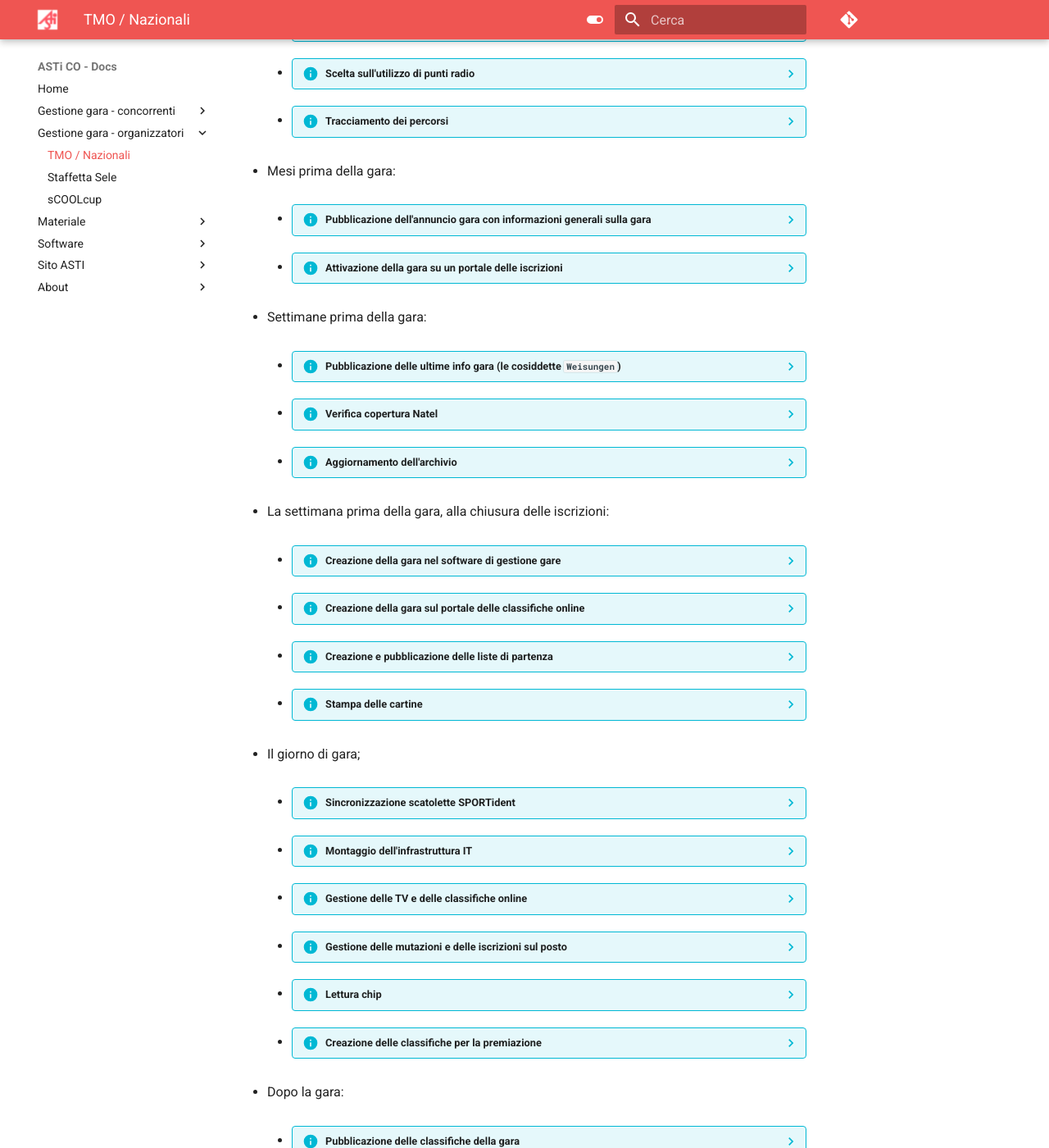
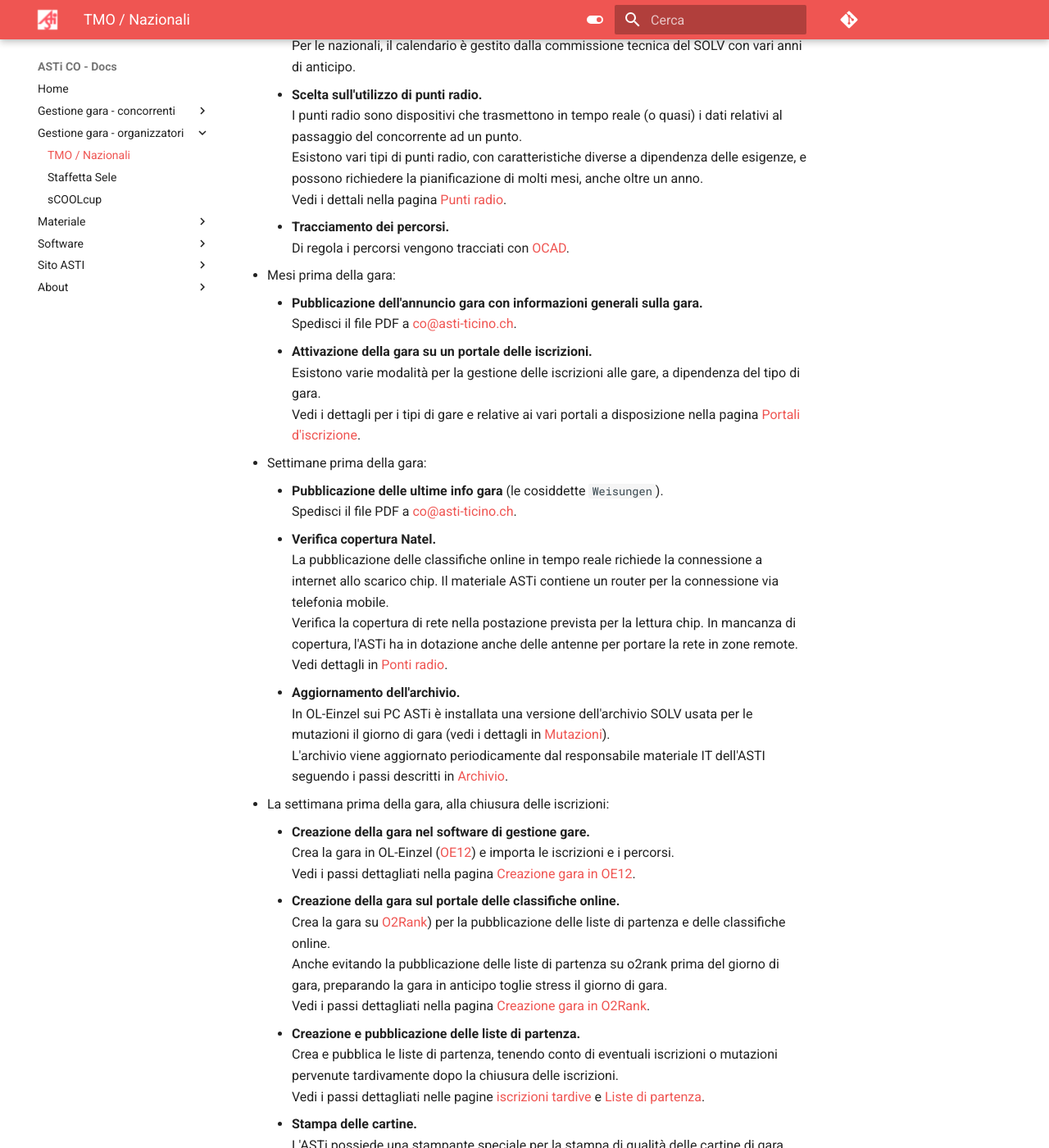
Before and after one commit to asti-co/doc, an MkDocs documentation site: the page built from docs/gestione_gara_org/tmo_nazionali.md, in a window 1280 px wide and 1400 px high, scrolled down 397 px. Shown: the whole window at 82% size. Built offline with MkDocs 1.6.1 and Material for MkDocs 9.7.7, drawn with Linux system fonts in a browser that asks for light colours; comment, search, counter and statistics services are not loaded; some of the changed lines change nothing that is shown; some of the changed text lies outside the part shown.

Commit message:
correzione errori e formattazione

```diff
--- a/docs/gestione_gara_org/tmo_nazionali.md
+++ b/docs/gestione_gara_org/tmo_nazionali.md
@@ -2,83 +2,83 @@
 Questa sezione descrive le attività relative all'IT gestite dall'organizzatore di gare "normali" come TMO o gare Nazionali.
 
 
-Le descrizioni si basano sul software [OL-Einzel](../software/oe12/) per la gestione delle gare ed è richiesta una certa dimestichezza con il software e il suo uso generale (vedi [Software > OE12 > Interfaccia Grafica](../software/oe12/interfaccia_grafica.md).
+Le descrizioni si basano sul software [OL-Einzel](../software/oe12/) per la gestione delle gare ed è richiesta una certa dimestichezza con il software e il suo uso generale (vedi [Software > OE12 > Interfaccia Grafica](../software/oe12/interfaccia_grafica.md)).
 
 Le azioni sono suddivise in lassi di tempo relative alla data della gara.
 
 - Molti mesi/anni prima della gara:
-    - ??? Info "Aggiunta della propria gara ai vari calendari delle gare"
+    - **Aggiunta della propria gara ai vari calendari delle gare.**
         Il calendario delle gare ticinesi viene pianificato dalla CTCO 1-2 anni prima.
         Per le nazionali, il calendario è gestito dalla commissione tecnica del SOLV con vari anni di anticipo.
-    - ??? Info "Scelta sull'utilizzo di punti radio"
+    - **Scelta sull'utilizzo di punti radio.**
         I punti radio sono dispositivi che trasmettono in tempo reale (o quasi) i dati relativi al passaggio del concorrente ad un punto.
         Esistono vari tipi di punti radio, con caratteristiche diverse a dipendenza delle esigenze, e possono richiedere la pianificazione di molti mesi, anche oltre un anno.
         Vedi i dettali nella pagina [Punti radio](../materiale/punti_radio.md).
-    - ??? Info "Tracciamento dei percorsi"
+    - **Tracciamento dei percorsi.**
         Di regola i percorsi vengono tracciati con [OCAD](../software/ocad/ocad_tracciatore.md).
 - Mesi prima della gara:
-    - ??? Info "Pubblicazione dell'annuncio gara con informazioni generali sulla gara"
+    - **Pubblicazione dell'annuncio gara con informazioni generali sulla gara.**
         Spedisci il file PDF a [co@asti-ticino.ch](mailto://co@asti-ticino.ch).
-    - ??? Info "Attivazione della gara su un portale delle iscrizioni"
+    - **Attivazione della gara su un portale delle iscrizioni.**
         Esistono varie modalità per la gestione delle iscrizioni alle gare, a dipendenza del tipo di gara.
         Vedi i dettagli per i tipi di gare e relative ai vari portali a disposizione nella pagina [Portali d'iscrizione](../software/portali_iscrizioni/).
 - Settimane prima della gara:
-    - ??? Info "Pubblicazione delle ultime info gara (le cosiddette `Weisungen`)"
+    - **Pubblicazione delle ultime info gara** (le cosiddette `Weisungen`).
         Spedisci il file PDF a [co@asti-ticino.ch](mailto://co@asti-ticino.ch).
-    - ??? Info "Verifica copertura Natel"
+    - **Verifica copertura Natel.**
         La pubblicazione delle classifiche online in tempo reale richiede la connessione a internet allo scarico chip. Il materiale ASTi contiene un router per la connessione via telefonia mobile.
         Verifica la copertura di rete nella postazione prevista per la lettura chip. In mancanza di copertura, l'ASTi ha in dotazione anche delle antenne per portare la rete in zone remote.
         Vedi dettagli in [Ponti radio](../materiale/ponti_radio.md).
-    - ??? Info "Aggiornamento dell'archivio"
+    - **Aggiornamento dell'archivio.**
         In OL-Einzel sui PC ASTi è installata una versione dell'archivio SOLV usata per le mutazioni il giorno di gara (vedi i dettagli in [Mutazioni](../software/oe12/mutazioni_giorno_gara.md)).
         L'archivio viene aggiornato periodicamente dal responsabile materiale IT dell'ASTI seguendo i passi descritti in [Archivio](../software/oe12/archivio.md).
 - La settimana prima della gara, alla chiusura delle iscrizioni:
-    - ??? Info "Creazione della gara nel software di gestione gare"
+    - **Creazione della gara nel software di gestione gare.**
         Crea la gara in OL-Einzel ([OE12](../software/oe12/)) e importa le iscrizioni e i percorsi.
         Vedi i passi dettagliati nella pagina [Creazione gara in OE12](../software/oe12/creazione_gara.md).
-    - ??? Info "Creazione della gara sul portale delle classifiche online"
+    - **Creazione della gara sul portale delle classifiche online.**
         Crea la gara su [O2Rank](http://classifiche.asti-ticino.ch/o2rank/)) per la pubblicazione delle liste di partenza e delle classifiche online.
         Anche evitando la pubblicazione delle liste di partenza su o2rank prima del giorno di gara, preparando la gara in anticipo toglie stress il giorno di gara.
         Vedi i passi dettagliati nella pagina [Creazione gara in O2Rank](../software/o2rank/creazione_gara.md).
-    - ??? Info "Creazione e pubblicazione delle liste di partenza"
+    - **Creazione e pubblicazione delle liste di partenza.**
         Crea e pubblica le liste di partenza, tenendo conto di eventuali iscrizioni o mutazioni pervenute tardivamente dopo la chiusura delle iscrizioni.
         Vedi i passi dettagliati nelle pagine [iscrizioni tardive](../software/oe12/iscrizioni_tardive.md) e [Liste di partenza](../software/oe12/liste_partenza.md).
-    - ??? Info "Stampa delle cartine"
+    - **Stampa delle cartine.**
         L'ASTi possiede una stampante speciale per la stampa di qualità delle cartine di gara, con i colori calibrati. Per la stampa delle descrizioni punti è sufficiente una normale stampante, ad esempio la stampante A4 dell'ASTi.
         Per la stampa delle etichette personalizzate dei concorrenti da attaccare alle cartine, vedi i passi dettagliati nella pagina [Varie pre-gara](../software/oe12/varie_pre_gara.md).
 
 - Il giorno di gara;
-    - ??? Info "Sincronizzazione scatolette SPORTident"
+    - **Sincronizzazione scatolette SPORTident.**
         Sincronizza le scatolette poco prima della posa punti per aggiornare l'orologio interno delle scatolette dei punti.
         La precisione infatti non è altissima e col tempo (tanti giorni tra una gara e l'altra) è probabile che sbaglino anche di vari secondi. Sincronizzando le scatolette assicura una precisione sufficiente per tutta la durata della gara.
         **Nota**: sincronizza soprattutto i `finish` e l'ultimo punto, ma anche le scatolette `clear`, `check`, `start-check` e i punti di riserva (in modo che siano subito utilizzabili in caso di bisogno).
-        Vedi i passi dettagliti nella pagina [Materiale > SPORTIdent > Sincronizzazione Punti](../materiale/sportident/sincronizzazione_punti.md)
-    - ??? Info "Montaggio dell'infrastruttura IT"
+        Vedi i passi dettagliati nella pagina [Materiale > SPORTIdent > Sincronizzazione Punti](../materiale/sportident/sincronizzazione_punti.md)
+    - **Montaggio dell'infrastruttura IT.**
         I PC ASTi 1, 2 e 3 hanno la batteria che non tiene più e funzionano quindi unicamente collegati alla corrente elettrica.
         Quindi usare il PC4 come server e in primo luogo il nuovo PC5 come stazione di lettura, e usare i PC 1, 2 e 3 come stazioni di lettura supplementari. Notare comunque che in mancanza di corrente, anche la rete tra il PC5 e il server salta, e pure le stampantine non funzionano più.
         Vedi i dettaglia nella pagina [Materiale > Rete](../materiale/rete.md).
-    - ??? Info "Gestione delle TV e delle classifiche online"
+    - **Gestione delle TV e delle classifiche online.**
         Le TV mostrano le classifiche prendendo i dati da internet dal portale [O2Rank](http://classifiche.asti-ticino.ch). Pertanto, è necessario creare una gara su O2Rank e caricare le classifiche provvisorie ogni minuto per aggiornare le classifiche online.
         Inoltre, le TV devono avere accesso al WiFi ASTi e avere connessione internet per recuperare i dati.
         Vedi i passi dettagliati nella pagina [Software > O2Rank > Creazione gara](../software/o2rank/concorrenti.md).
-    - ??? Info "Gestione delle mutazioni e delle iscrizioni sul posto"
+    - **Gestione delle mutazioni e delle iscrizioni sul posto.**
         Gestisci le iscrizioni sul posto e le mutazioni in OL-Einzel tenendo conto delle cartine a disposizione in partenza.
         Vedi i passi dettagliati nella pagina [Software > OE12 > Mutazioni](../software/oe12/mutazioni_giorno_gara.md).
-    - ??? Info "Lettura chip"
+    - **Lettura chip.**
         La lettura chip e la gestione delle varie casistiche di errore sia a livello dei singoli concorrenti che a livello di categoria o di gara sono descritte in [Software > OE12](../software/oe12/index.md).
         Vedi i passi dettagliati della lettura nella pagina [Software > OE12 > Lettura Chip](../software/oe12/lettura_chip.md).
-    - ??? Info "Creazione delle classifiche per la premiazione"
+    - **Creazione delle classifiche per la premiazione.**
         Per la premiazione, stampa le classifiche di categoria e genera la classifica TMS.
         Vedi i passi dettagliati nella pagina [Software > OE12 > Classifiche](../software/oe12/classifiche.md).
 - Dopo la gara:
-    - ??? Info "Pubblicazione delle classifiche della gara"
+    - **Pubblicazione delle classifiche della gara.**
         Pubblica le classifiche con i tempi intermedi sul sito SOLV.
         Ricordati anche di mandare le classifiche (comprese quelle TMS) a [co.classifiche@asti-ticino.ch](mailto://co.classifiche@asti-ticino.ch).
         Vedi i passi dettagliati nella pagina [Software > OE12 > Classifiche](../software/oe12/classifiche.md).
-    - ??? Info "Pubblicazione dei percorsi su RouteGadget o LiveLox"
+    - **Pubblicazione dei percorsi su RouteGadget o LiveLox.**
         Per la pubblicazione dei percorsi su RouteGadget o LiveLox, spedisci i percorsi OCAD e la cartina OCAD a [co.classifiche@asti-ticino.ch](mailto://co.classifiche@asti-ticino.ch).
         Questo permette anche l'archiviazione dei dati da parte dell'ASTi.
         Vedi i passi dettagliati nella pagina [Software > OE12 > Classifiche](../software/oe12/classifiche.md#classifiche-asti).
-    - ??? Info "Gestione finanziaria"
+    - **Gestione finanziaria.**
         In OL-Einzel, genera le fatture da spedire alle società.
         Vedi i passi dettagliati nella pagina [Software > OE12 > Gestione Finanziaria](../software/oe12/finanze.md).
```
